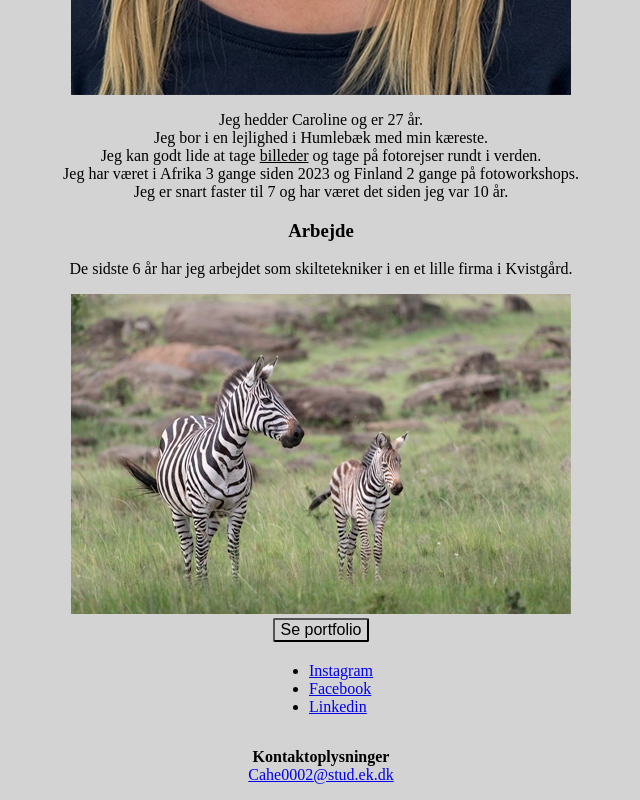
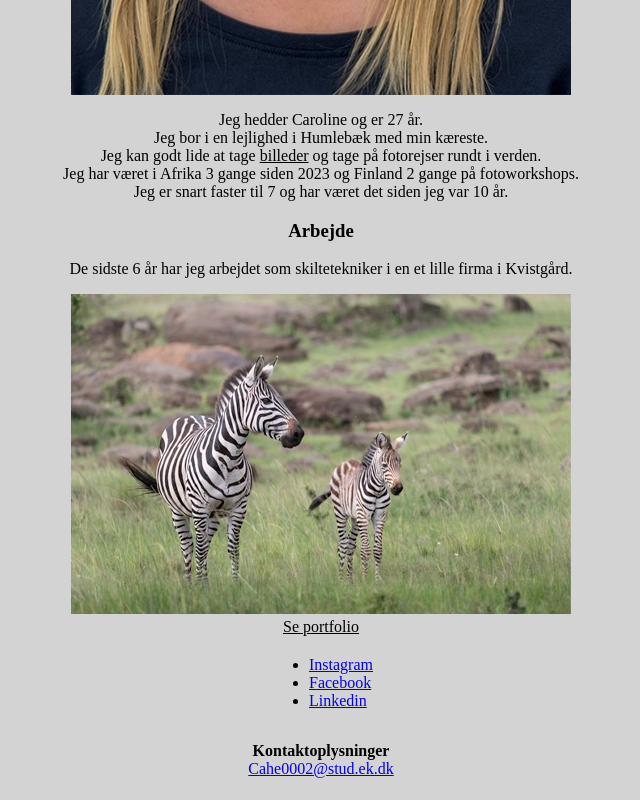
Before and after one commit to Cahe0002/visitkort_test, a plain HTML site: page Index.html in a window 1280 px wide. Shown: the part 651-1451 px from the top of the page, without its empty margins (319-959 px from the left). Drawn offline with Linux system fonts and the light colour scheme.

Commit message:
Update Index.html

```diff
--- a/Index.html
+++ b/Index.html
@@ -29,11 +29,9 @@
       ><img class="zebraImg" src="Zebra.webp" alt="Fotorejse Afrika"
     /></a>
 
-    <div class="con">
-      <a href="https://carolineschytte.com">
-        <button class="knap">Se portfolio</button>
-      </a>
-    </div>
+<div class="con">
+  <a href="https://carolineschytte.com" class="knap">Se portfolio</a>
+</div>
 
     <div class="container">
       <ul class="myUL">
```
